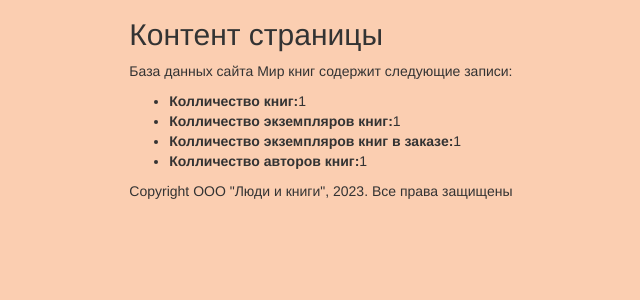
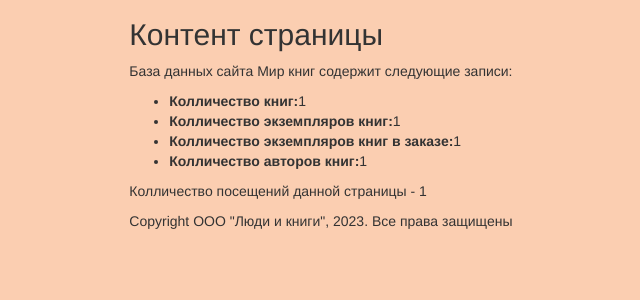
Before and after one commit to CeNTePeDe/WebBook, a Django app: template catalog/templates/catalog/index.html in a window 1280 px wide. Shown: the part 192-492 px from the top of the page, without its empty margins (99-739 px from the left). Run offline with Django 3.2, Linux system fonts and the light colour scheme; the template is opened without the code that fills it: most values are stand-ins (such as "Sample title", 1, 10 or a date in 2020); parts of the project's set-up code (start-up, migrations or seed data) failed here and were passed over; some libraries are stand-ins or nearby versions.

Commit message:
added session

```diff
--- a/catalog/templates/catalog/index.html
+++ b/catalog/templates/catalog/index.html
@@ -10,4 +10,5 @@
         <li><strong>Колличество экземпляров книг в заказе:</strong>{{num_instances_available}}</li>
         <li><strong>Колличество авторов книг:</strong>{{num_authors}}</li>
     </ul>
+    <p> Колличество посещений данной страницы - {{ num_visits }}</p>
 {% endblock %}
```
